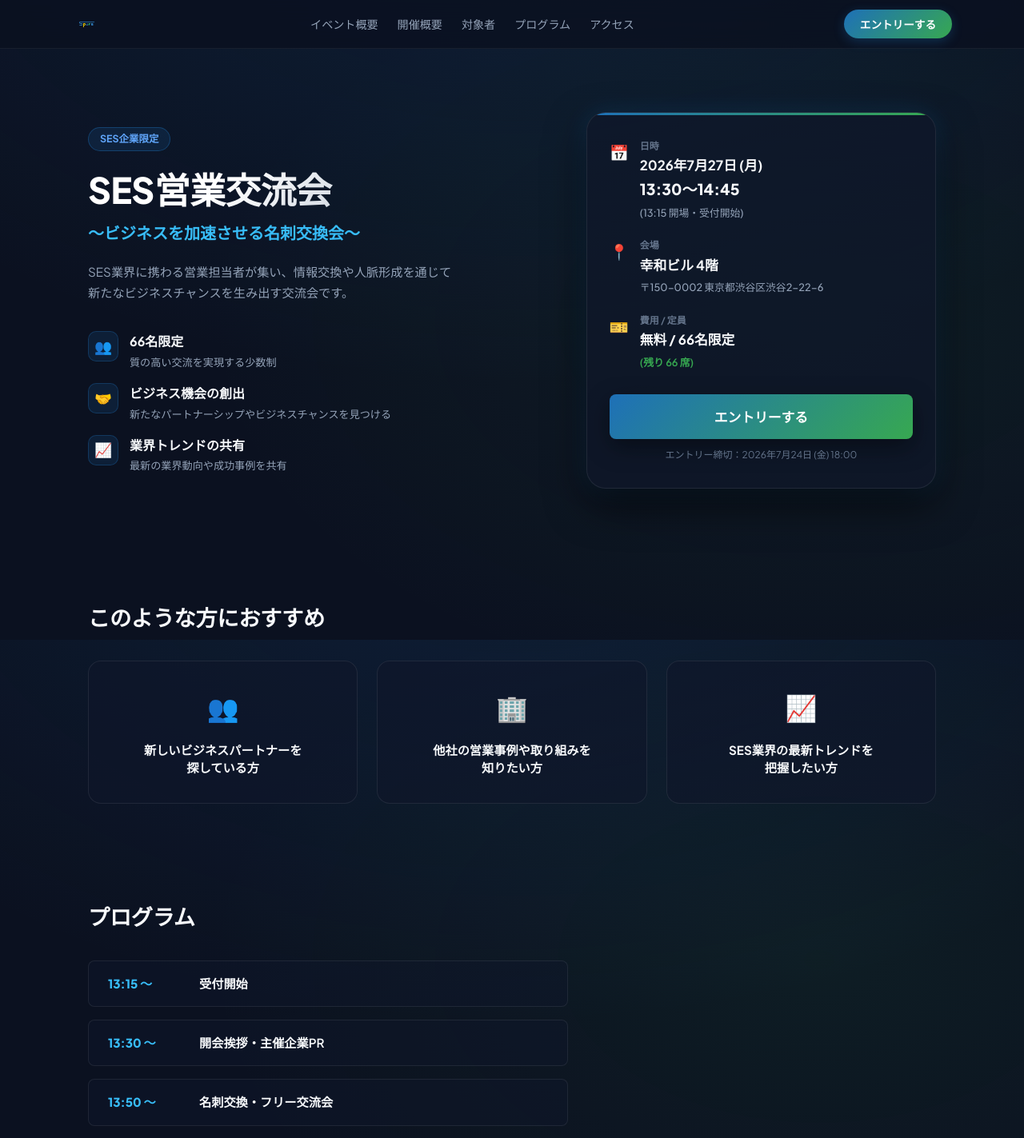
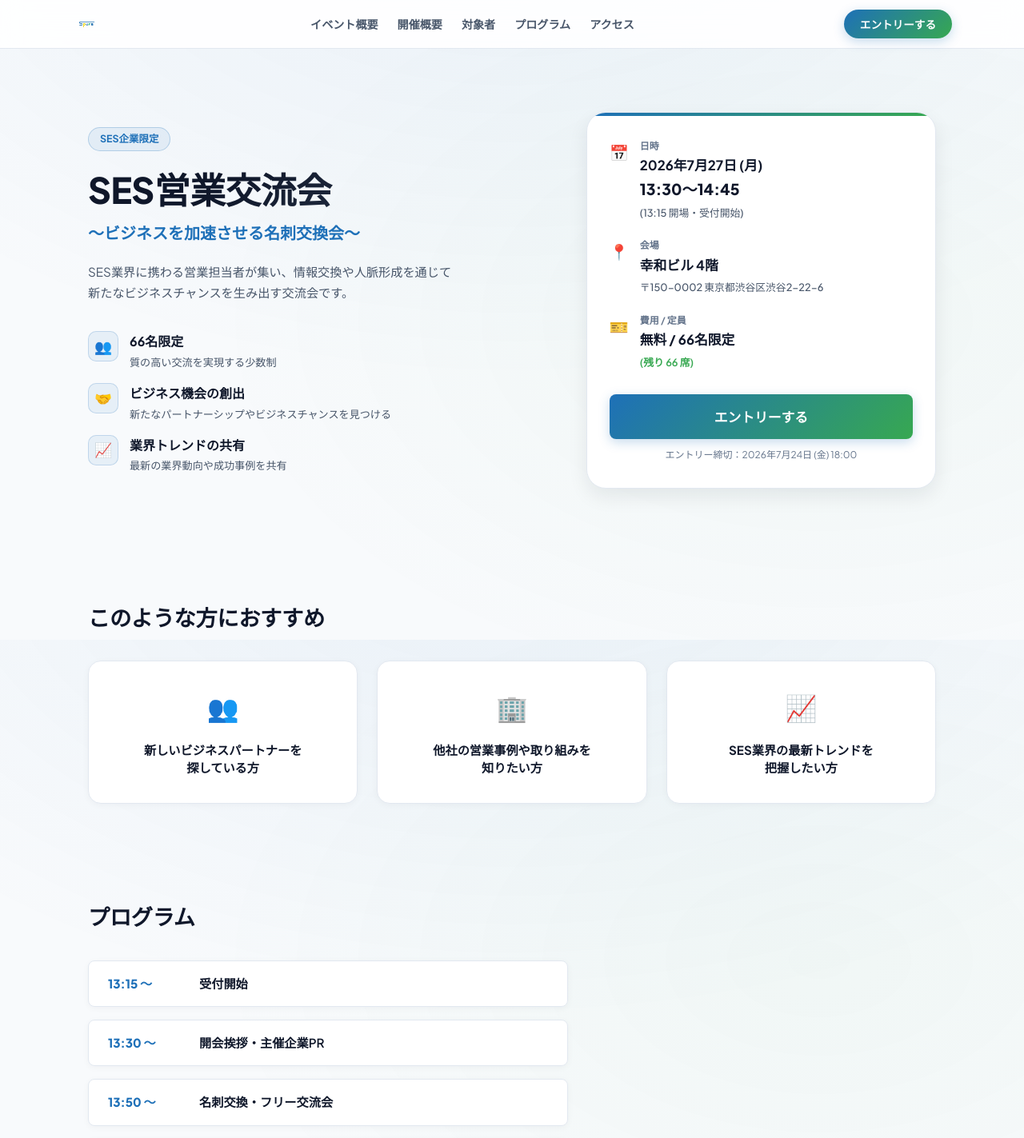
Before and after one commit to spursweb-byte/kouryukai_2026, a Next.js app: page / in a window 1280 px wide. Shown: the top 1423 px of the page at 80% size. Built offline with nearby package versions, Linux system fonts and the light colour scheme; no server answers; the database is empty.

Commit message:
style: change theme background color to white/light base

```diff
--- a/src/app/globals.css
+++ b/src/app/globals.css
@@ -9,17 +9,17 @@
   --spurs-yellow: #f8c301;
   --spurs-yellow-rgb: 248, 195, 1;
 
-  /* Dark Gradient Theme Colors */
-  --bg-color: #0b1120;
-  --bg-secondary: #0f172a;
-  --card-bg: rgba(15, 23, 42, 0.7);
-  --card-bg-elevated: rgba(30, 41, 59, 0.6);
-  --card-border: rgba(255, 255, 255, 0.08);
-  --card-border-glow: rgba(30, 112, 184, 0.3);
+  /* Light Theme Colors (白基調) */
+  --bg-color: #f8fafc;
+  --bg-secondary: #ffffff;
+  --card-bg: #ffffff;
+  --card-bg-elevated: #ffffff;
+  --card-border: #e2e8f0;
+  --card-border-glow: rgba(30, 112, 184, 0.25);
 
   /* Text Colors */
-  --text-primary: #f8fafc;
-  --text-secondary: #94a3b8;
+  --text-primary: #0f172a;
+  --text-secondary: #475569;
   --text-muted: #64748b;
 
   /* Status Colors */
@@ -38,11 +38,11 @@
   --border-radius-lg: 24px;
 
   /* Shadows & Glows */
-  --shadow-sm: 0 2px 8px rgba(0, 0, 0, 0.2);
-  --shadow-md: 0 10px 30px rgba(0, 0, 0, 0.4);
-  --shadow-lg: 0 20px 50px rgba(0, 0, 0, 0.6);
-  --glow-spurs: 0 0 30px rgba(30, 112, 184, 0.25);
-  --glow-green: 0 0 30px rgba(55, 168, 81, 0.3);
+  --shadow-sm: 0 2px 8px rgba(15, 23, 42, 0.04);
+  --shadow-md: 0 10px 25px rgba(15, 23, 42, 0.08);
+  --shadow-lg: 0 20px 40px rgba(15, 23, 42, 0.12);
+  --glow-spurs: 0 0 25px rgba(30, 112, 184, 0.15);
+  --glow-green: 0 0 25px rgba(55, 168, 81, 0.2);
 }
 
 /* Reset & Base Styles */
@@ -59,8 +59,8 @@ html {
 body {
   background-color: var(--bg-color);
   background-image:
-    radial-gradient(ellipse 80% 80% at 50% -20%, rgba(30, 112, 184, 0.15), rgba(255, 255, 255, 0)),
-    radial-gradient(ellipse 60% 60% at 80% 50%, rgba(55, 168, 81, 0.08), rgba(255, 255, 255, 0));
+    radial-gradient(ellipse 80% 80% at 50% -20%, rgba(30, 112, 184, 0.07), rgba(255, 255, 255, 0)),
+    radial-gradient(ellipse 60% 60% at 80% 50%, rgba(55, 168, 81, 0.04), rgba(255, 255, 255, 0));
   background-attachment: fixed;
   color: var(--text-primary);
   font-family: var(--font-sans);
@@ -94,22 +94,22 @@ button, input, select, textarea {
   background: var(--bg-color);
 }
 ::-webkit-scrollbar-thumb {
-  background: rgba(255, 255, 255, 0.15);
+  background: #cbd5e1;
   border-radius: 4px;
 }
 ::-webkit-scrollbar-thumb:hover {
-  background: rgba(255, 255, 255, 0.3);
+  background: #94a3b8;
 }
 
 /* Gradients & Animations */
 .text-gradient {
-  background: linear-gradient(135deg, #ffffff 30%, #94a3b8 100%);
+  background: linear-gradient(135deg, #0f172a 30%, #334155 100%);
   -webkit-background-clip: text;
   -webkit-text-fill-color: transparent;
 }
 
 .text-gradient-spurs {
-  background: linear-gradient(135deg, #60a5fa 0%, #34d399 100%);
+  background: linear-gradient(135deg, #1e70b8 0%, #37a851 100%);
   -webkit-background-clip: text;
   -webkit-text-fill-color: transparent;
 }
--- a/src/app/page.module.css
+++ b/src/app/page.module.css
@@ -12,9 +12,9 @@
   left: 0;
   width: 100%;
   z-index: 100;
-  background: rgba(11, 17, 32, 0.85);
+  background: rgba(255, 255, 255, 0.9);
   backdrop-filter: blur(12px);
-  border-bottom: 1px solid rgba(255, 255, 255, 0.06);
+  border-bottom: 1px solid var(--card-border);
   padding: 12px 24px;
 }
 
@@ -47,12 +47,12 @@
 .navLink {
   font-size: 0.88rem;
   color: var(--text-secondary);
-  font-weight: 500;
+  font-weight: 600;
   transition: color 0.2s ease;
 }
 
 .navLink:hover {
-  color: var(--text-primary);
+  color: var(--spurs-blue);
 }
 
 .navCtaBtn {
@@ -62,7 +62,7 @@
   border-radius: 20px;
   font-size: 0.85rem;
   font-weight: 700;
-  box-shadow: 0 4px 14px rgba(30, 112, 184, 0.3);
+  box-shadow: 0 4px 14px rgba(30, 112, 184, 0.25);
   transition: all 0.25s ease;
   cursor: pointer;
 }
@@ -100,9 +100,9 @@
 .badge {
   display: inline-flex;
   align-items: center;
-  background: rgba(30, 112, 184, 0.15);
-  border: 1px solid rgba(30, 112, 184, 0.4);
-  color: #60a5fa;
+  background: rgba(30, 112, 184, 0.08);
+  border: 1px solid rgba(30, 112, 184, 0.25);
+  color: var(--spurs-blue);
   font-size: 0.78rem;
   font-weight: 700;
   padding: 4px 14px;
@@ -121,7 +121,7 @@
 
 .heroSubtitle {
   font-size: 1.25rem;
-  color: #38bdf8;
+  color: var(--spurs-blue);
   font-weight: 700;
   margin-bottom: 20px;
 }
@@ -147,9 +147,9 @@
 }
 
 .pointIcon {
-  background: rgba(30, 112, 184, 0.15);
-  border: 1px solid rgba(30, 112, 184, 0.3);
-  color: #60a5fa;
+  background: rgba(30, 112, 184, 0.08);
+  border: 1px solid rgba(30, 112, 184, 0.2);
+  color: var(--spurs-blue);
   width: 38px;
   height: 38px;
   border-radius: 10px;
@@ -174,12 +174,11 @@
 
 /* 右側 イベントカード (開催概要情報) */
 .eventCard {
-  background: rgba(15, 23, 42, 0.75);
+  background: #ffffff;
   border: 1px solid var(--card-border);
   border-radius: var(--border-radius-lg);
   padding: 32px 28px;
-  box-shadow: var(--shadow-lg), var(--glow-spurs);
-  backdrop-filter: blur(16px);
+  box-shadow: var(--shadow-md);
   position: relative;
   overflow: hidden;
 }
@@ -190,7 +189,7 @@
   top: 0;
   left: 0;
   width: 100%;
-  height: 3px;
+  height: 4px;
   background: linear-gradient(90deg, var(--spurs-blue), var(--spurs-green));
 }
 
@@ -209,7 +208,7 @@
 
 .eventIcon {
   font-size: 1.2rem;
-  color: #38bdf8;
+  color: var(--spurs-blue);
   margin-top: 2px;
 }
 
@@ -242,7 +241,7 @@
   font-size: 1.05rem;
   font-weight: 800;
   cursor: pointer;
-  box-shadow: var(--shadow-md);
+  box-shadow: 0 4px 14px rgba(30, 112, 184, 0.25);
   transition: all 0.3s ease;
   text-align: center;
   display: block;
@@ -270,6 +269,7 @@
   font-weight: 800;
   margin-bottom: 32px;
   letter-spacing: -0.3px;
+  color: var(--text-primary);
 }
 
 .targetGrid {
@@ -279,23 +279,24 @@
 }
 
 .targetCard {
-  background: rgba(15, 23, 42, 0.6);
+  background: #ffffff;
   border: 1px solid var(--card-border);
   border-radius: var(--border-radius-md);
   padding: 32px 24px;
   text-align: center;
+  box-shadow: var(--shadow-sm);
   transition: all 0.3s ease;
 }
 
 .targetCard:hover {
   border-color: rgba(30, 112, 184, 0.4);
   transform: translateY(-4px);
-  background: rgba(30, 41, 59, 0.5);
+  box-shadow: var(--shadow-md);
 }
 
 .targetIcon {
   font-size: 2rem;
-  color: #60a5fa;
+  color: var(--spurs-blue);
   margin-bottom: 16px;
   display: inline-block;
 }
@@ -319,17 +320,17 @@
   display: flex;
   align-items: center;
   gap: 24px;
-  background: rgba(15, 23, 42, 0.5);
+  background: #ffffff;
   border: 1px solid var(--card-border);
   padding: 16px 24px;
   border-radius: var(--border-radius-sm);
-  position: relative;
+  box-shadow: var(--shadow-sm);
 }
 
 .timelineTime {
   font-size: 0.95rem;
   font-weight: 800;
-  color: #38bdf8;
+  color: var(--spurs-blue);
   width: 90px;
   flex-shrink: 0;
 }
@@ -353,7 +354,7 @@
   overflow: hidden;
   border: 1px solid var(--card-border);
   height: 240px;
-  background: #1e293b;
+  background: #e2e8f0;
   position: relative;
 }
 
@@ -390,18 +391,19 @@
   align-items: center;
   gap: 8px;
   padding: 10px 20px;
-  border: 1px solid rgba(255, 255, 255, 0.15);
+  border: 1px solid #cbd5e1;
   border-radius: var(--border-radius-sm);
   font-size: 0.85rem;
   font-weight: 600;
   color: var(--text-primary);
-  background: rgba(255, 255, 255, 0.03);
+  background: #ffffff;
+  box-shadow: var(--shadow-sm);
   transition: all 0.2s ease;
 }
 
 .googleMapBtn:hover {
-  background: rgba(255, 255, 255, 0.08);
-  border-color: rgba(255, 255, 255, 0.3);
+  background: #f8fafc;
+  border-color: #94a3b8;
 }
 
 /* ボトムCTA */
@@ -433,7 +435,7 @@
 
 .bottomCtaNote {
   font-size: 0.8rem;
-  color: rgba(255, 255, 255, 0.8);
+  color: rgba(255, 255, 255, 0.85);
   margin-bottom: 24px;
 }
 
@@ -447,20 +449,20 @@
   display: inline-flex;
   align-items: center;
   gap: 12px;
-  box-shadow: 0 10px 25px rgba(0, 0, 0, 0.2);
+  box-shadow: 0 10px 25px rgba(0, 0, 0, 0.15);
   transition: all 0.25s ease;
   cursor: pointer;
 }
 
 .bottomCtaBtn:hover {
   transform: scale(1.03);
-  box-shadow: 0 12px 30px rgba(0, 0, 0, 0.3);
+  box-shadow: 0 12px 30px rgba(0, 0, 0, 0.25);
 }
 
 /* フッター */
 .footer {
-  border-top: 1px solid rgba(255, 255, 255, 0.06);
-  background: #080d1a;
+  border-top: 1px solid var(--card-border);
+  background: #ffffff;
   padding: 40px 20px 30px 20px;
   margin-top: auto;
 }
@@ -496,7 +498,7 @@
 }
 
 .footerBottom {
-  border-top: 1px solid rgba(255, 255, 255, 0.04);
+  border-top: 1px solid #f1f5f9;
   padding-top: 20px;
   display: flex;
   justify-content: space-between;
@@ -506,7 +508,7 @@
 }
 
 .adminLink {
-  color: rgba(255, 255, 255, 0.2);
+  color: #cbd5e1;
   font-size: 0.75rem;
   transition: color 0.2s ease;
 }
@@ -537,7 +539,7 @@
 }
 
 .backBtn:hover {
-  color: var(--text-primary);
+  color: var(--spurs-blue);
 }
 
 .formHeader {
@@ -564,22 +566,21 @@
 }
 
 .formCard {
-  background: rgba(15, 23, 42, 0.75);
+  background: #ffffff;
   border: 1px solid var(--card-border);
   border-radius: var(--border-radius-lg);
   padding: 36px 32px;
-  box-shadow: var(--shadow-lg);
-  backdrop-filter: blur(16px);
+  box-shadow: var(--shadow-md);
   margin-bottom: 24px;
 }
 
 .formSectionTitle {
   font-size: 1.15rem;
   font-weight: 700;
-  color: #38bdf8;
+  color: var(--spurs-blue);
   margin-bottom: 24px;
   padding-bottom: 10px;
-  border-bottom: 1px solid rgba(255, 255, 255, 0.06);
+  border-bottom: 1px solid #f1f5f9;
 }
 
 .formGroup {
@@ -602,8 +603,8 @@
 .input, .select, .textarea {
   width: 100%;
   padding: 12px 16px;
-  background: rgba(255, 255, 255, 0.03);
-  border: 1px solid var(--card-border);
+  background: #f8fafc;
+  border: 1px solid #cbd5e1;
   border-radius: var(--border-radius-sm);
   color: var(--text-primary);
   font-size: 0.92rem;
@@ -612,12 +613,12 @@
 
 .input:focus, .select:focus, .textarea:focus {
   border-color: var(--spurs-blue);
-  background: rgba(255, 255, 255, 0.06);
-  box-shadow: 0 0 0 3px rgba(30, 112, 184, 0.18);
+  background: #ffffff;
+  box-shadow: 0 0 0 3px rgba(30, 112, 184, 0.15);
 }
 
 .select option {
-  background-color: #0f172a;
+  background-color: #ffffff;
   color: var(--text-primary);
 }
 
@@ -653,7 +654,7 @@
 }
 
 .checkboxBadge {
-  background: rgba(239, 68, 68, 0.15);
+  background: rgba(239, 68, 68, 0.1);
   color: var(--danger);
   font-size: 0.7rem;
   font-weight: 700;
@@ -672,7 +673,7 @@
   font-size: 1.1rem;
   font-weight: 800;
   cursor: pointer;
-  box-shadow: var(--shadow-md), var(--glow-green);
+  box-shadow: 0 4px 16px rgba(30, 112, 184, 0.25);
   transition: all 0.25s ease;
   text-align: center;
   margin-top: 10px;
@@ -680,7 +681,7 @@
 
 .submitBtnGradient:hover:not(:disabled) {
   transform: translateY(-2px);
-  box-shadow: 0 10px 30px rgba(55, 168, 81, 0.4);
+  box-shadow: 0 10px 30px rgba(55, 168, 81, 0.3);
 }
 
 .submitBtnGradient:disabled {
@@ -704,8 +705,8 @@
   left: 0;
   width: 100%;
   height: 100%;
-  background: rgba(0, 0, 0, 0.75);
-  backdrop-filter: blur(8px);
+  background: rgba(15, 23, 42, 0.5);
+  backdrop-filter: blur(6px);
   display: flex;
   justify-content: center;
   align-items: center;
@@ -714,7 +715,7 @@
 }
 
 .modalContent {
-  background: rgba(15, 23, 42, 0.95);
+  background: #ffffff;
   border: 1px solid var(--card-border);
   border-radius: var(--border-radius-md);
   padding: 32px;
@@ -749,8 +750,8 @@
 .modalBtnCancel {
   flex: 1;
   padding: 12px;
-  background: rgba(255, 255, 255, 0.05);
-  border: 1px solid var(--card-border);
+  background: #f1f5f9;
+  border: 1px solid #cbd5e1;
   color: var(--text-primary);
   border-radius: var(--border-radius-sm);
   font-weight: 600;
@@ -759,7 +760,7 @@
 }
 
 .modalBtnCancel:hover {
-  background: rgba(255, 255, 255, 0.1);
+  background: #e2e8f0;
 }
 
 .modalBtnConfirm {
```
